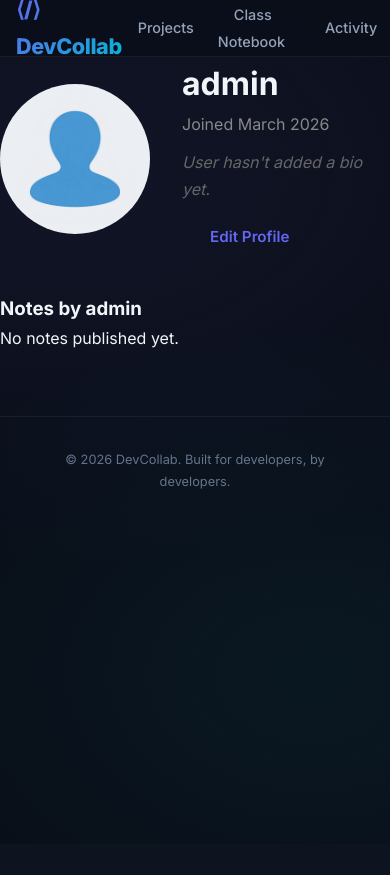
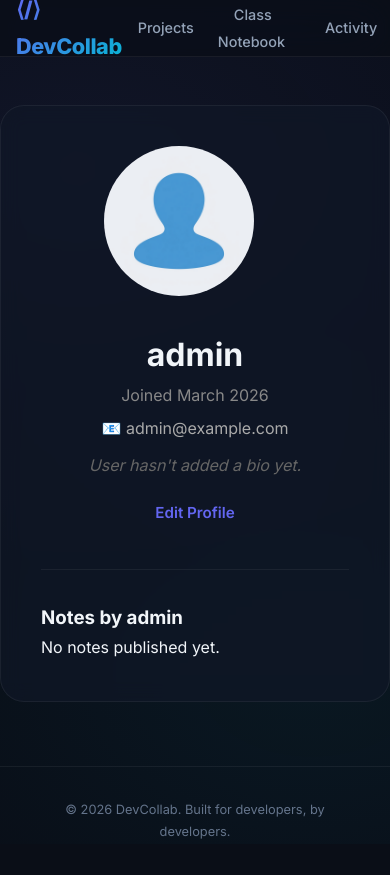
Before and after one commit to eligzer/devcollab, a Flask app: page /user/admin in a window 390 px wide; the page is wider, and only the part inside the window is pictured. Before the commit the page ends 489 px from the top of that part, so only its background shows below. Run offline with Flask 3, Linux system fonts and the light colour scheme; a user stored in the database is signed in; data comes from the database, SQL or seed files in the repository; data that the repository does not hold is empty; parts of the project's set-up code (start-up, migrations or seed data) failed here and were passed over; some libraries are stand-ins or nearby versions.

Commit message:
Added user profile system and social features

```diff
--- a/forms.py
+++ b/forms.py
@@ -81,6 +81,7 @@ class InviteCodeForm(FlaskForm):
 class EditProfileForm(FlaskForm):
     username = StringField('Username', validators=[DataRequired(), Length(min=3, max=80)])
     bio = TextAreaField('About Me', validators=[Length(max=500)])
+    github_link = StringField('GitHub Profile Link', validators=[Length(max=200)])
     profile_image = FileField('Update Profile Picture', validators=[
         FileAllowed(['jpg', 'jpeg', 'png'], 'Images only (jpg, jpeg, png).')
     ])
--- a/models.py
+++ b/models.py
@@ -14,6 +14,7 @@ class User(UserMixin, db.Model):
     email = db.Column(db.String(120), unique=True, nullable=False, index=True)
     password_hash = db.Column(db.String(256), nullable=False)
     bio = db.Column(db.Text, default='')
+    github_link = db.Column(db.String(200), default='')
     profile_image = db.Column(db.String(120), default='default.jpg')
     is_admin = db.Column(db.Boolean, default=False)
     created_at = db.Column(db.DateTime, default=lambda: datetime.now(timezone.utc))
--- a/routes/user.py
+++ b/routes/user.py
@@ -33,6 +33,7 @@ def edit_profile():
 
         current_user.username = form.username.data
         current_user.bio = form.bio.data
+        current_user.github_link = form.github_link.data
         db.session.commit()
 
         log_activity(current_user.id, 'update_profile', 'user', current_user.id,
@@ -44,5 +45,6 @@ def edit_profile():
     elif request.method == 'GET':
         form.username.data = current_user.username
         form.bio.data = current_user.bio
+        form.github_link.data = current_user.github_link
 
     return render_template('user/edit_profile.html', form=form)
--- a/static/css/style.css
+++ b/static/css/style.css
@@ -948,3 +948,31 @@ select.form-control {
 .mb-2 { margin-bottom: 1rem; }
 .text-muted { color: var(--text-muted); }
 .text-sm { font-size: 0.85rem; }
+
+/* --- User Profile Integrations --- */
+.user-profile {
+    max-width: 900px;
+    margin: 3rem auto;
+    padding: 2.5rem;
+    background: var(--bg-card);
+    border: 1px solid var(--border-color);
+    border-radius: var(--radius-xl);
+    backdrop-filter: blur(10px);
+}
+
+.profile-header {
+    display: flex;
+    align-items: flex-start;
+    gap: 2rem;
+    margin-bottom: 3rem;
+    padding-bottom: 2rem;
+    border-bottom: 1px solid var(--border-color);
+}
+
+@media (max-width: 768px) {
+    .profile-header {
+        flex-direction: column;
+        align-items: center;
+        text-align: center;
+    }
+}
--- a/templates/base.html
+++ b/templates/base.html
@@ -36,7 +36,7 @@
                         <a href="#" style="vertical-align: middle;">{{ current_user.username }}</a>
                         <div class="dropdown-content" style="display: none; position: absolute; background-color: #222; min-width: 160px; box-shadow: 0px 8px 16px 0px rgba(0,0,0,0.2); z-index: 1;">
                             <a href="{{ url_for('user.profile', username=current_user.username) }}" style="color: white; padding: 12px 16px; text-decoration: none; display: block;">Profile</a>
-                            <a href="{{ url_for('user.edit_profile') }}" style="color: white; padding: 12px 16px; text-decoration: none; display: block;">Edit Profile</a>
+                            <a href="{{ url_for('user.edit_profile') }}" style="color: white; padding: 12px 16px; text-decoration: none; display: block;">Settings</a>
                             <a href="{{ url_for('auth.logout') }}" style="color: white; padding: 12px 16px; text-decoration: none; display: block;">Sign Out</a>
                         </div>
                     </li>
--- a/templates/user/profile.html
+++ b/templates/user/profile.html
@@ -9,6 +9,10 @@
         <div>
             <h1>{{ user.username }}</h1>
             <p class="text-muted" style="color: #888;">Joined {{ user.created_at.strftime('%B %Y') }}</p>
+            <p style="margin-top: 5px; color: #aaa;">📧 {{ user.email }}</p>
+            {% if user.github_link %}
+                <p style="margin-top: 5px;"><a href="{{ user.github_link }}" target="_blank" style="color: #4a90e2; text-decoration: none;">🔗 GitHub Profile</a></p>
+            {% endif %}
             {% if user.bio %}
                 <p style="margin-top: 10px;">{{ user.bio }}</p>
             {% else %}
```
Also changed, not shown: templates/user/edit_profile.html (+12 -0 lines).
